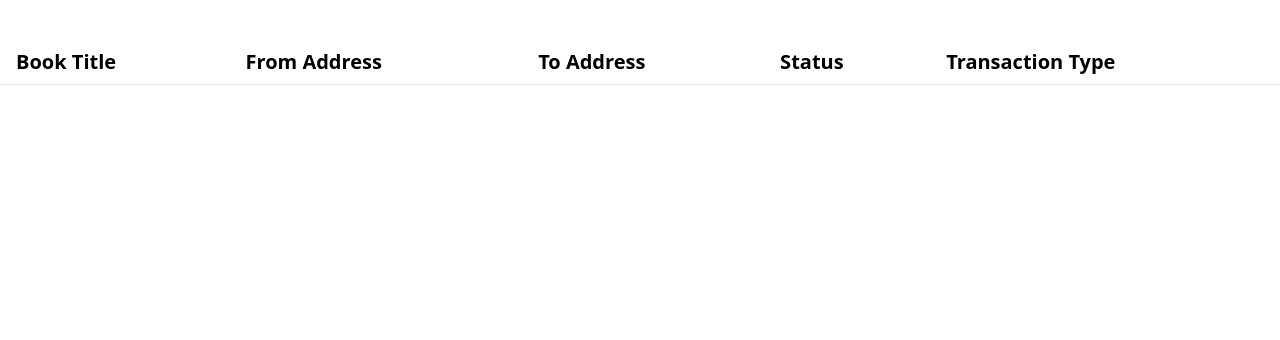
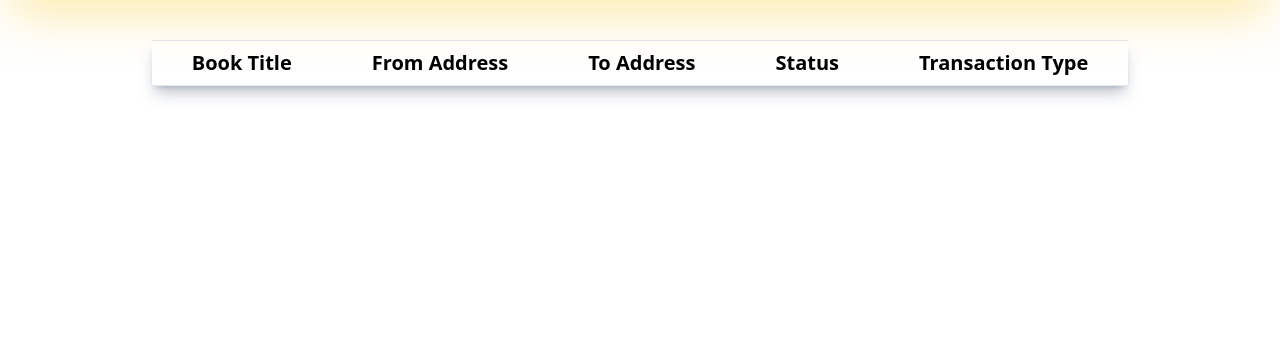
Before and after one commit to TanmayUdupa/book-sharing-system, a Django app: a page that uses mysite/app/templates/app/base.html in a window 1280 px wide. Shown: the part 80-420 px from the top of the page. Run offline with Django 4.2, Linux system fonts and the light colour scheme; the visitor is signed in with stand-in values (Sample User, id 1); data that the repository does not hold is empty; some libraries are stand-ins or nearby versions.

Commit message:
added Dynamic update of elements and updated styles

```diff
--- a/mysite/app/templates/app/base.html
+++ b/mysite/app/templates/app/base.html
@@ -19,7 +19,7 @@
 </head>
 <body>
     <!-----------------------Nav-bar-start---------------------->
-    <nav class="flex py-4 w-full top-0 left-0 text-black bg-amber-100">
+    <nav class="flex py-4 w-full top-0 left-0 text-black bg-amber-100 shadow-2xl shadow-amber-300/50">
         <div class="flex space-x-10 w-32 ml-5 items-center">
             <img src="{% static 'img/book.ico'%}" class="w-12 h-12"/>
         </div>
--- a/mysite/app/templates/app/signin.html
+++ b/mysite/app/templates/app/signin.html
@@ -25,7 +25,7 @@
 </head>
 <body>
     <!-----------------------Nav-bar-start---------------------->
-    <nav class="flex py-4 w-full top-0 left-0 text-black bg-amber-100">
+    <nav class="flex py-4 w-full top-0 left-0 text-black bg-amber-100  shadow-2xl shadow-amber-300/50">
         <div class="flex-none w-32 ml-5"></div>
         <div class="flex-1 flex justify-center items-center space-x-10 text-lg font-bold">
             <a class="transition-transform transform hover:scale-105" href="{%url 'home'%}"><button>Home</button></a>
--- a/mysite/app/templates/app/signup.html
+++ b/mysite/app/templates/app/signup.html
@@ -17,7 +17,7 @@
 </head>
 <body>
         <!-----------------------Nav-bar-start---------------------->
-        <nav class="flex py-4 w-full top-0 left-0 text-black bg-amber-100">
+        <nav class="flex py-4 w-full top-0 left-0 text-black bg-amber-100  shadow-2xl shadow-amber-300/50">
             <div class="flex-none w-32 ml-5"></div>
             <div class="flex-1 flex justify-center items-center space-x-10 text-lg font-bold">
                 <a class="transition-transform transform hover:scale-105" href="{%url 'home'%}"><button>Home</button></a>
--- a/mysite/app/templates/app/view_shipping_details.html
+++ b/mysite/app/templates/app/view_shipping_details.html
@@ -1,14 +1,15 @@
 {% extends './base.html' %}
 
 {% block content %}
-        <table class="w-full border-collapse">
+    <div class="w-full flex items-center justify-center">
+        <table class="border-collaspe shadow-lg shadow-slate-500/40">
             <thead>
-                <tr class="border-b">
-                    <th class="text-left text-xl py-2 px-4">Book Title</th>
-                    <th class="text-left text-xl py-2 px-4">From Address</th>
-                    <th class="text-left text-xl py-2 px-4">To Address</th>
-                    <th class="text-left text-xl py-2 px-4">Status</th>
-                    <th class="text-left text-xl py-2 px-4">Transaction Type</th>
+                <tr class="border-b border-t">
+                    <th class="text-center text-xl py-2 px-10">Book Title</th>
+                    <th class="text-center text-xl py-2 px-10">From Address</th>
+                    <th class="text-center text-xl py-2 px-10">To Address</th>
+                    <th class="text-center text-xl py-2 px-10">Status</th>
+                    <th class="text-center text-xl py-2 px-10">Transaction Type</th>
                 </tr>
             </thead>
             <tbody>
@@ -23,5 +24,6 @@
                 {% endfor %}
             </tbody>
         </table>
+    </div>
 
 {% endblock %}
--- a/mysite/app/views.py
+++ b/mysite/app/views.py
@@ -128,7 +128,20 @@ def create_borrowing_request(request, book_id):
             due_date = timezone.now() + timedelta(days=30),
         )
         requestsToBorrow.save()
-        return JsonResponse({'success':True})
+
+        response_data = {
+            'success': True,
+            'book': {
+                'id' : book.id,
+                'title': book.title,
+                'status': requestsToBorrow.status,
+                'owner': {
+                    'name': book.owner.name
+                }
+            }
+        }
+
+        return JsonResponse(response_data)
 
 @csrf_protect
 def delete_borrowing_request(request, book_id):
```
Also changed, not shown: mysite/app/templates/app/feed.html (+12 -4 lines), mysite/app/templates/app/home.html (+6 -6 lines), mysite/app/templates/app/view_received_requests.html (+10 -6 lines), mysite/media/images/DiaryOfWimpyKid.png (added), mysite/media/images/DiaryOfWimpyKid_3e6Z1q8.png (added).
